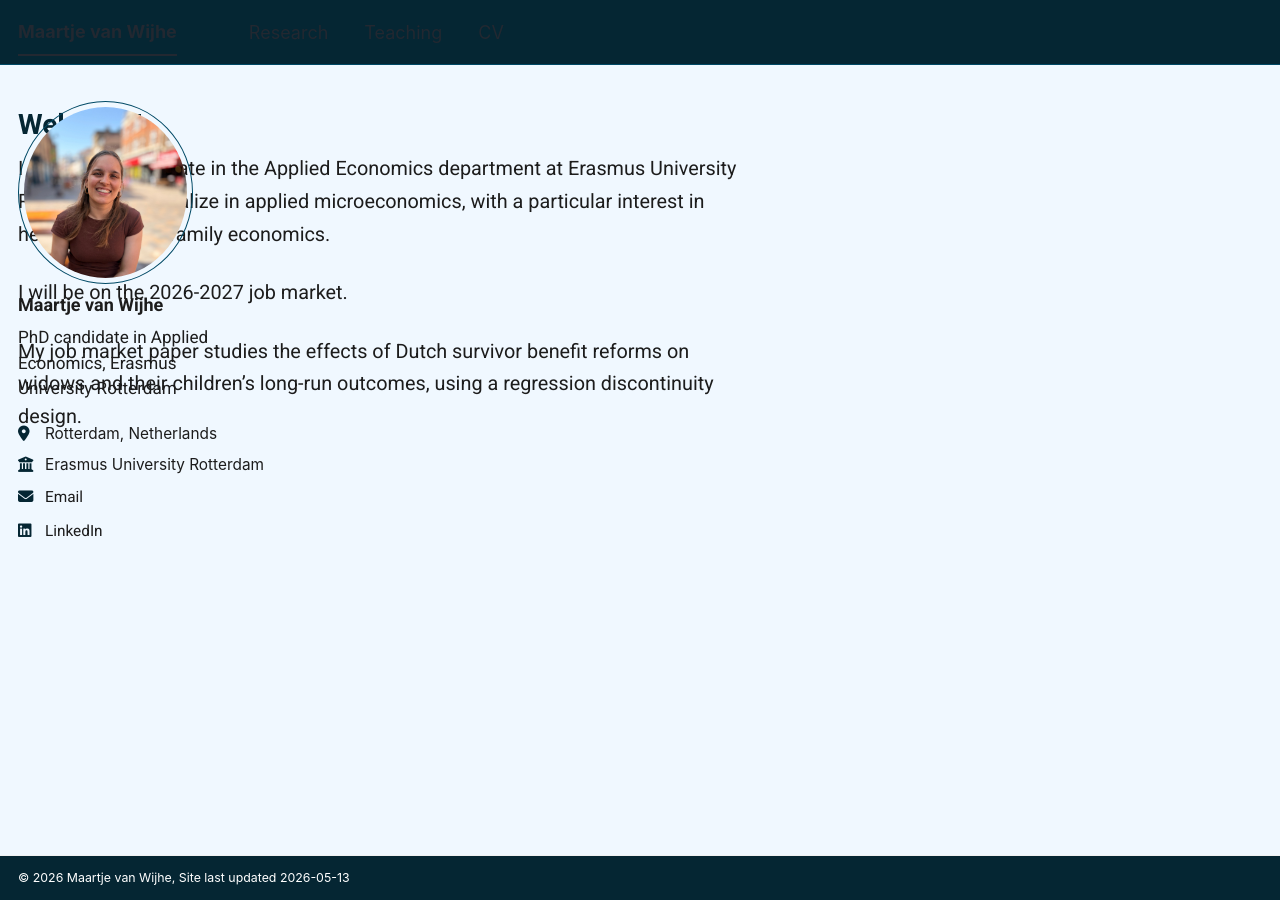
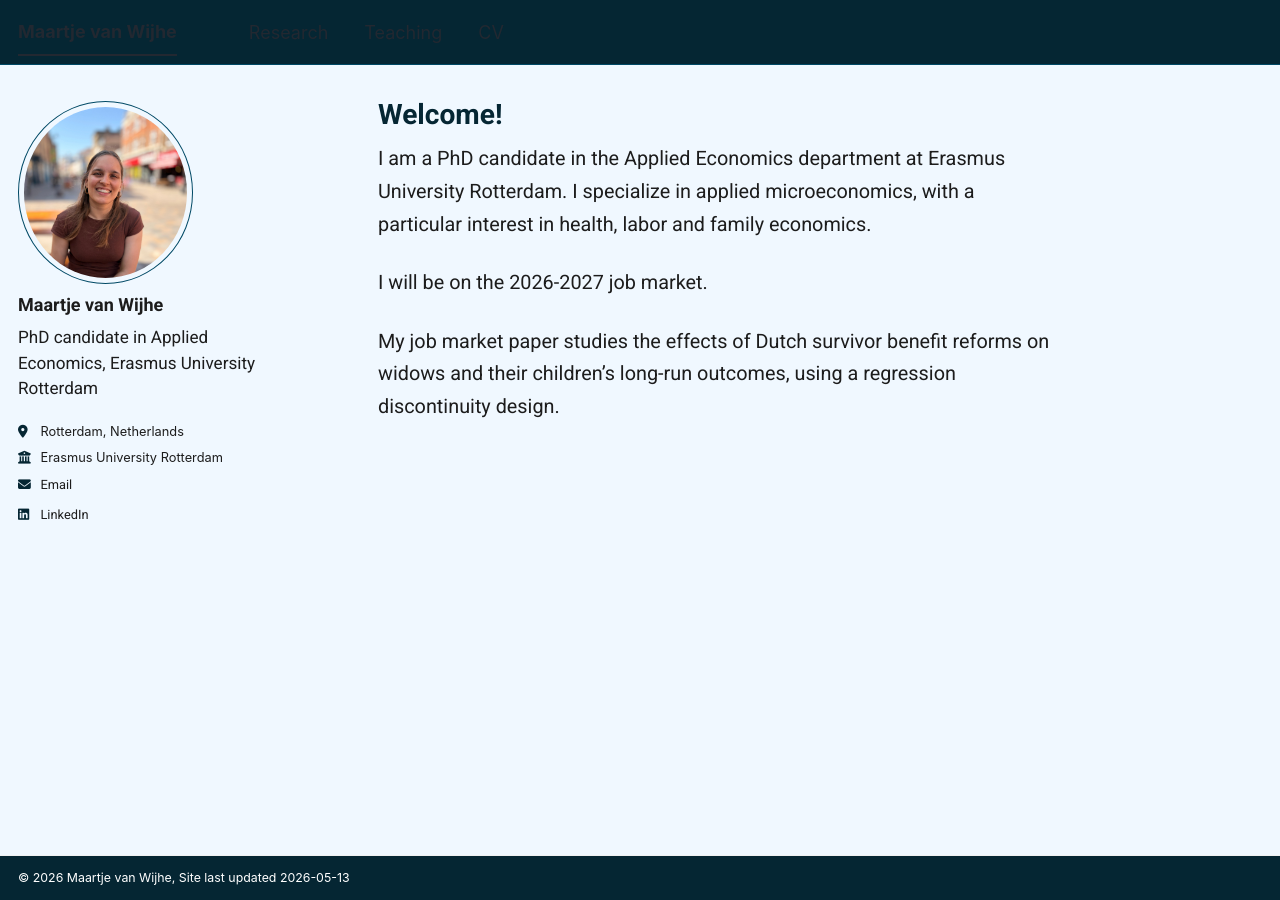
Before and after one commit to Maartjevw23/mywebsite, a Jekyll site: the page built from _pages/about.md, in a window 1280 px wide and 900 px high. Built offline with Jekyll 4.4.1, drawn with Linux system fonts in a browser that asks for light colours; a script bundle is joined from its source files by our own code; library files that are not in the unit come from our copies.

Commit message:
Update main.scss

```diff
--- a/assets/css/main.scss
+++ b/assets/css/main.scss
@@ -168,54 +168,55 @@ h1, h2, h3, h4, .page__title {
   border-bottom-color: #052633 !important;
 }
 
-/* --- Strakke Uitlijning & Sidebar Breedte --- */
-
-/* 1. Verbreed de sidebar en lijn de tekst uit */
+/* --- 1. Fix voor Uitlijning & Layout (Vervangt het oude blok) --- */
 @media (min-width: 64em) {
+  /* Sidebar breedte instellen zonder dat alles verschuift */
   .sidebar {
     width: 300px !important;
-    padding-right: 40px !important; /* Meer ruimte tussen sidebar en tekst */
-    float: left;
+    float: none !important;
+    position: absolute;
   }
 
-  /* Zorg dat de hoofdtekst (Welcome/Research) strak aansluit */
+  /* Zet de hoofdtekst terug op de juiste plek en lijn uit met 'Research' */
   .archive, .page {
-    width: calc(100% - 300px) !important;
-    float: left;
-    padding-left: 0 !important; /* Verwijdert inspringing voor strakke lijn */
+    width: auto !important;
+    float: none !important;
+    margin-left: 300px !important;
+    padding-left: 60px !important; /* Pas dit getal aan tot 'Welcome' onder 'Research' staat */
   }
 
-  /* Lijn de koppen (H1) verticaal uit met de naam in de sidebar */
+  /* Lijn de koppen uit */
   .page__title {
     margin-top: 0 !important;
-    padding-top: 10px !important;
+    padding-left: 0 !important;
   }
 }
 
-/* 2. Fix voor de naam linksboven (Masthead) */
-/* Lijn de naam in de header uit met de breedte van de sidebar content */
+/* De naam linksboven uitlijnen met de zijbalknaam */
 .masthead__inner {
-  max-width: 1280px !important; /* Of de breedte van je totale container */
-  padding-left: 20px !important;
+  max-width: 1280px !important;
+  padding-left: 2em !important; /* Tweak dit getal om de naam exact boven je foto te krijgen */
+  margin-left: auto;
+  margin-right: auto;
 }
 
 .masthead__menu-item--lg {
-  padding-left: 0 !important; /* Start de naam strak aan de linkerkant */
+  padding-left: 0 !important;
 }
 
-/* 3. Voorkom afbreken van woorden zoals 'Rotterdam' */
-.author__urls-wrapper li {
-  white-space: nowrap !important;
-  font-size: 0.9em;
-}
-
-/* 4. De Header 'grijs' definitief blauw maken */
-.greedy-nav {
+/* --- 2. De Kleuren & Uniformiteit (Behouden!) --- */
+.greedy-nav, .greedy-nav .visible-links li {
   background-color: #052633 !important;
 }
 
-.greedy-nav .visible-links li {
-  background-color: #052633 !important;
+/* Geen witte/grijze streep onder actieve menu-items */
+.masthead__menu-item--active {
+  border-bottom: none !important;
+}
+
+/* Voorkom afbreken van 'Rotterdam' */
+.author__urls-wrapper li {
+  white-space: nowrap !important;
 }
 /* --- Volledige Uniformiteit in Lettertype en Kleur --- */
 
```
